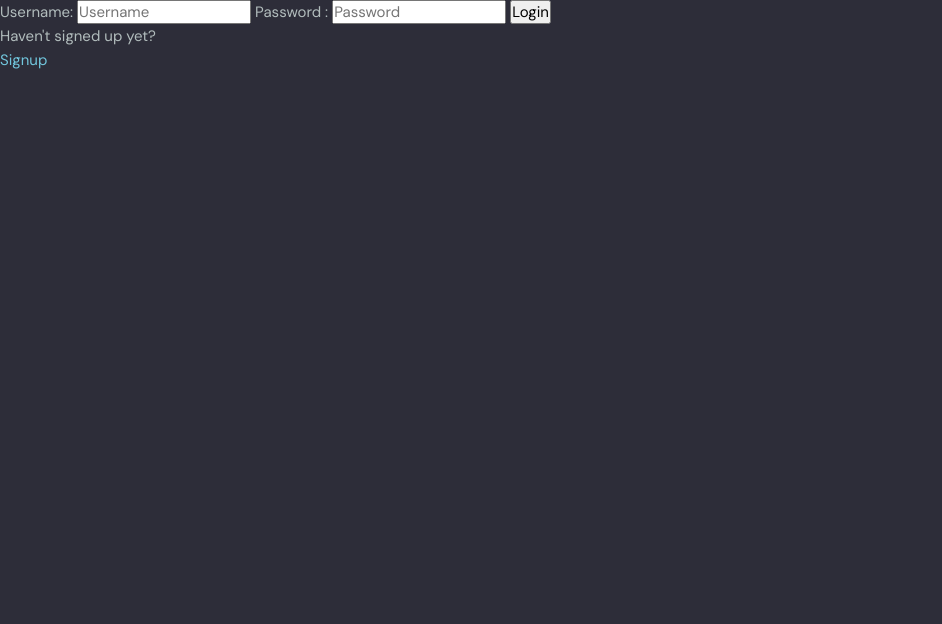
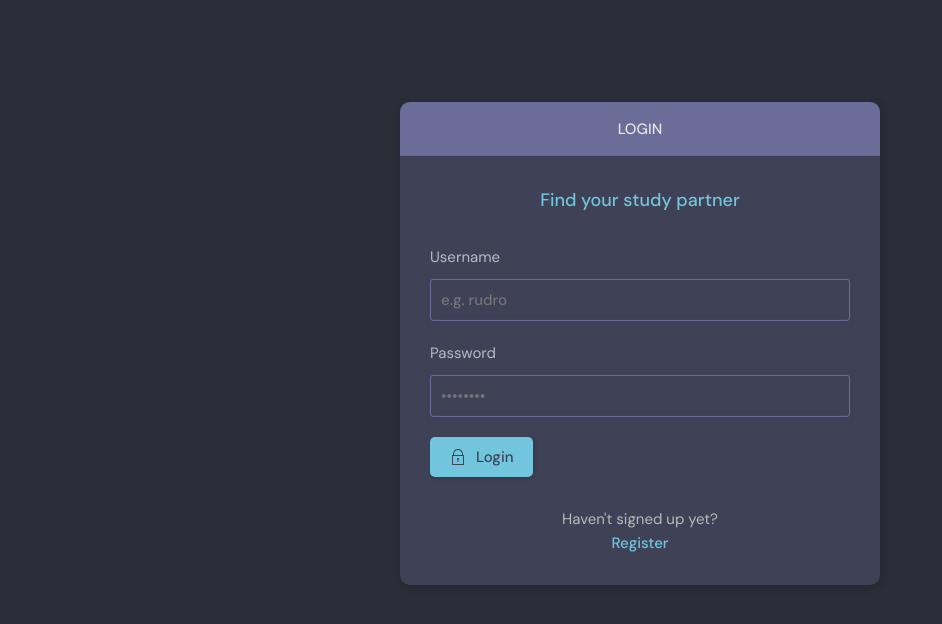
Before and after one commit to SynysterRudro/Django-StudyBud, a Django app: page /login/ in a window 1280 px wide. Shown: the part 76-700 px from the top of the page, without its empty margins (0-942 px from the left). Run offline with Django 5.2, Linux system fonts and the light colour scheme.

Commit message:
login and register page theme added

```diff
--- a/base/templates/base/login_register.html
+++ b/base/templates/base/login_register.html
@@ -1,29 +1,114 @@
-{% extends "main.html" %} {% block content %} {% if page == 'login' %}
-<div>
-  <form method="POST" action="">
+{% extends "main.html" %} {% block content %}
+<main class="auth layout">
+  {%if page == 'login'%}
+  <div class="container">
+    <div class="layout__box">
+      <div class="layout__boxHeader">
+        <div class="layout__boxTitle">
+          <h3>Login</h3>
+        </div>
+      </div>
+      <div class="layout__body">
+        <h2 class="auth__tagline">Find your study partner</h2>
+
+        <form class="form" action=" " method="POST">
           {% csrf_token %}
-    <label>Username: </label>
-    <input type="text" name="username" placeholder="Username" />
+          <div class="form__group form__group">
+            <label for="room_name">Username</label>
+            <input
+              id="username"
+              name="username"
+              type="text"
+              placeholder="e.g. rudro"
+            />
+          </div>
+          <div class="form__group">
+            <label for="password">Password</label>
+            <input
+              id="password"
+              name="password"
+              type="password"
+              placeholder="&bull;&bull;&bull;&bull;&bull;&bull;&bull;&bull;"
+            />
+          </div>
 
-    <label>Password : </label>
-    <input type="password" name="password" placeholder="Password" />
+          <button class="btn btn--main" type="submit">
+            <svg
+              version="1.1"
+              xmlns="http://www.w3.org/2000/svg"
+              width="32"
+              height="32"
+              viewBox="0 0 32 32"
+            >
+              <title>lock</title>
+              <path
+                d="M27 12h-1v-2c0-5.514-4.486-10-10-10s-10 4.486-10 10v2h-1c-0.553 0-1 0.447-1 1v18c0 0.553 0.447 1 1 1h22c0.553 0 1-0.447 1-1v-18c0-0.553-0.447-1-1-1zM8 10c0-4.411 3.589-8 8-8s8 3.589 8 8v2h-16v-2zM26 30h-20v-16h20v16z"
+              ></path>
+              <path
+                d="M15 21.694v4.306h2v-4.306c0.587-0.348 1-0.961 1-1.694 0-1.105-0.895-2-2-2s-2 0.895-2 2c0 0.732 0.413 1.345 1 1.694z"
+              ></path>
+            </svg>
 
-    <input type="submit" value="Login" />
+            Login
+          </button>
         </form>
 
+        <div class="auth__action">
           <p>Haven't signed up yet?</p>
-  <a href="{% url 'register' %}">Signup</a>
+          <a href="{%url 'register'%}" class="btn btn--link">Register</a>
+        </div>
+      </div>
+    </div>
   </div>
 
-{% else %}
-<div>
-  <form method="POST" action="">
-    {% csrf_token %} {{ form.as_p }}
-    <input type="submit" value="Register" />
+  {%else%}
+  <div class="container">
+    <div class="layout__box">
+      <div class="layout__boxHeader">
+        <div class="layout__boxTitle">
+          <h3>Register</h3>
+        </div>
+      </div>
+      <div class="layout__body">
+        <h2 class="auth__tagline">Find your study partner</h2>
+
+        <form class="form" action="" method="POST">
+          {% csrf_token %} {%for field in form%}
+          <div class="form__group form__group">
+            <label for="room_name">{{field.label}}</label>
+            {{field}}
+          </div>
+          {%endfor%}
+
+          <button class="btn btn--main" type="submit">
+            <svg
+              version="1.1"
+              xmlns="http://www.w3.org/2000/svg"
+              width="32"
+              height="32"
+              viewBox="0 0 32 32"
+            >
+              <title>lock</title>
+              <path
+                d="M27 12h-1v-2c0-5.514-4.486-10-10-10s-10 4.486-10 10v2h-1c-0.553 0-1 0.447-1 1v18c0 0.553 0.447 1 1 1h22c0.553 0 1-0.447 1-1v-18c0-0.553-0.447-1-1-1zM8 10c0-4.411 3.589-8 8-8s8 3.589 8 8v2h-16v-2zM26 30h-20v-16h20v16z"
+              ></path>
+              <path
+                d="M15 21.694v4.306h2v-4.306c0.587-0.348 1-0.961 1-1.694 0-1.105-0.895-2-2-2s-2 0.895-2 2c0 0.732 0.413 1.345 1 1.694z"
+              ></path>
+            </svg>
+
+            Register
+          </button>
         </form>
 
-  <p>Already signed up?</p>
-  <a href="{% url 'login' %}">Login</a>
+        <div class="auth__action">
+          <p>Already have account?</p>
+          <a href="{%url 'login'%}" class="btn btn--link">Login</a>
         </div>
+      </div>
+    </div>
+  </div>
+  {%endif%}
+</main>
 
-{% endif %} {% endblock content %}
+{% endblock content %}
```
Also changed, not shown: base/templates/base/login_register_old.html (added, +29 -0 lines), db.sqlite3, 1 other file. Lines whose indentation alone changed are shown as unchanged.
